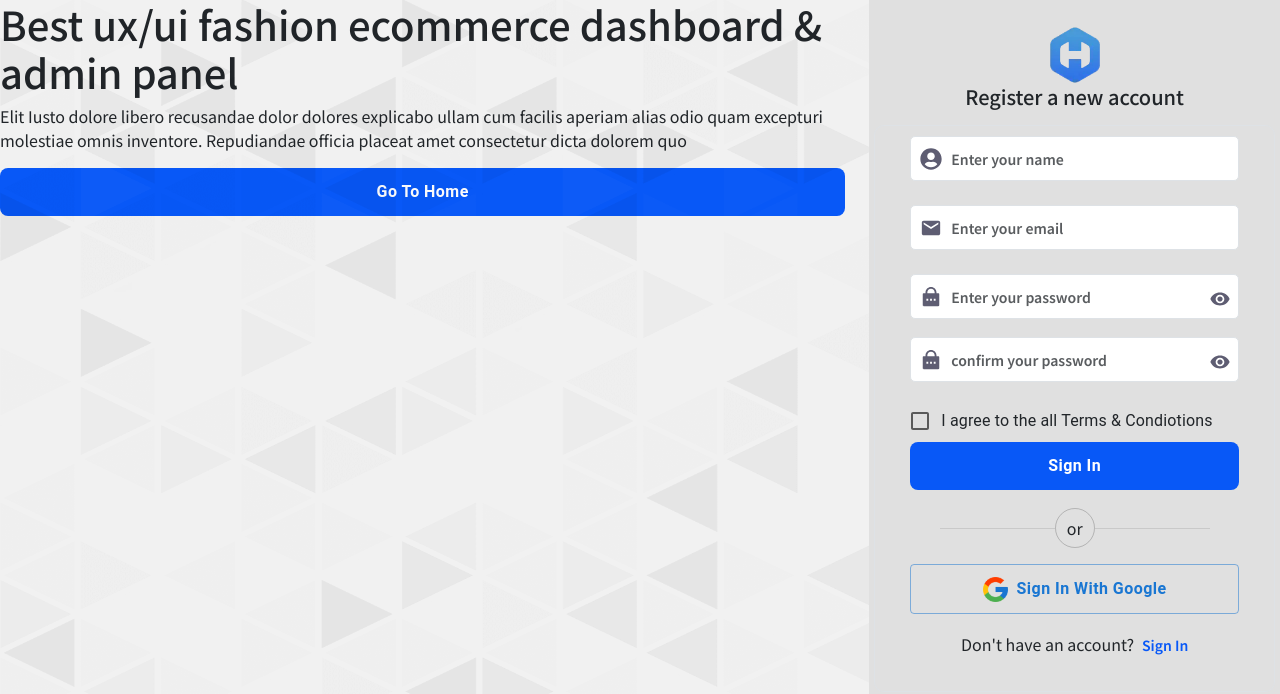
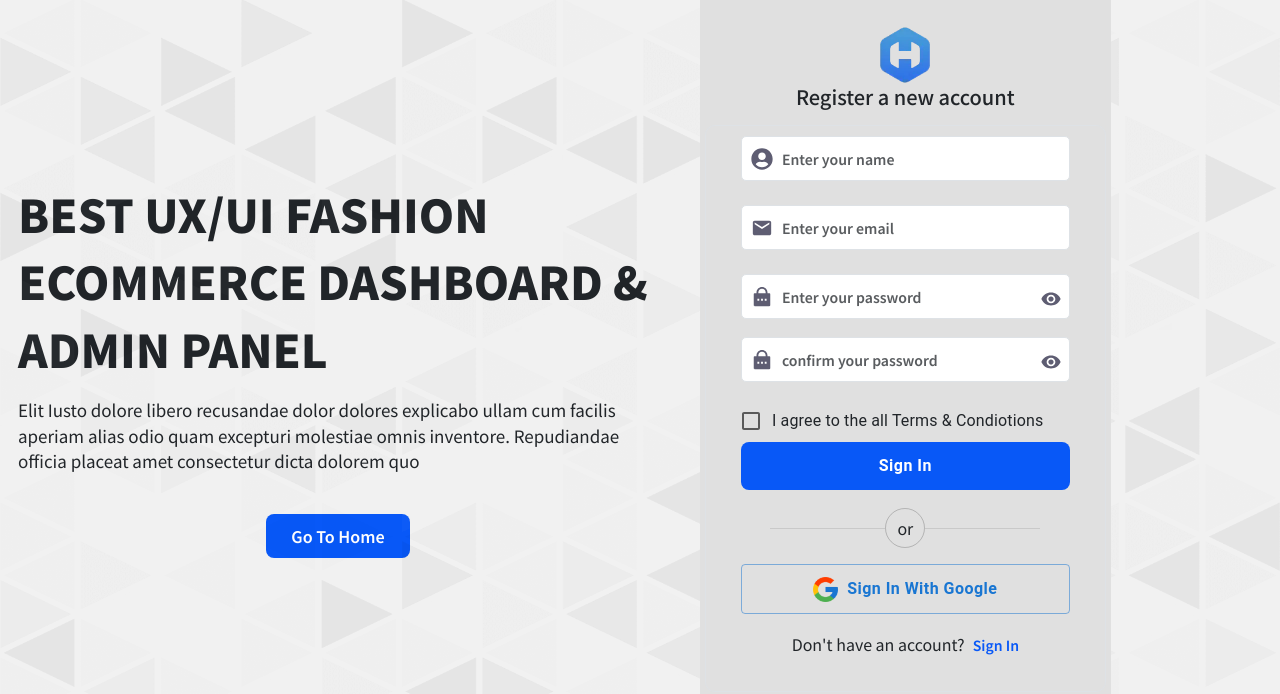
Before and after one commit to WhiteFoxZ/my-app, a React (Create React App) app: page /signUp in a window 1280 px wide. Shown: the top 694 px of the page. Built offline with nearby package versions, Linux system fonts and the light colour scheme.

Commit message:
사이드메뉴 같은메뉴 클릭시 서브메뉴 접기

```diff
--- a/src/App.css
+++ b/src/App.css
@@ -302,15 +302,11 @@ header button.rounded-circle:hover svg {
     font-size: 18px !important;
 }
 
-.main .sidebarWrapper .sidebar ul li button a {
-    color: #5e5d72 !important;
-    text-decoration: none !important;
-}
-
-.main .sidebarWrapper .sidebar ul li button a:visited,
-a:active,
+a,
+a:visited,
 a:hover {
     text-decoration: none !important;
+    color: #5e5d72;
 }
 
 .main .sidebarWrapper .sidebar ul li button:hover {
@@ -387,6 +383,10 @@ a:hover {
     font-size: 14px !important;
     font-weight: 500 !important;
     transition: all 0.3s;
+}
+
+.main .sidebarWrapper .sidebar ul .submenu li a.active {
+    color: #0858f7 !important;
 }
 
 .main .sidebarWrapper .sidebar ul .submenu li a:hover {
@@ -776,3 +776,20 @@ input:-webkit-autofill:active {
     background: transparent !important;
     padding-top: 10px !important;
 }
+
+.mc-register-banner-content {
+    max-width: 700px;
+    padding: 30px;
+}
+
+.mc-register-banner-title {
+    font-size: 45px;
+    font-weight: 900;
+    margin-bottom: 15px;
+    text-transform: uppercase;
+}
+
+.mc-register-banner-descrip {
+    font-size: 17px;
+    margin-bottom: 40px;
+}
--- a/src/components/SideBar/index.js
+++ b/src/components/SideBar/index.js
@@ -2,7 +2,7 @@ import Button from '@mui/material/Button';
 import React from 'react';
 import { FaAngleRight } from 'react-icons/fa';
 
-import { Link } from 'react-router-dom';
+import { NavLink } from 'react-router-dom';
 
 import { IoMdLogOut } from 'react-icons/io';
 
@@ -10,14 +10,20 @@ import { SideBarMenuList } from '../SideBarMenuList/SideBarMenuList';
 import { MyContext } from '../../App';
 
 const SideBar = () => {
-    const [activeTap, setActiveTap] = React.useState(0);
+    const [activeTapId, setActiveIdTap] = React.useState(0);
 
     const menuArray = SideBarMenuList;
 
     const [menuList, setMenuList] = React.useState(menuArray);
 
     const isOpenSubmenu = index => {
-        setActiveTap(index);
+        if (activeTapId === index && menuList[index].isToggleSubmenu === true) {
+            //같은 메뉴 클릭시
+            menuList[index].isToggleSubmenu = false;
+            setMenuList([...menuList]); // 배열 상태 업데이트
+            return;
+        } else {
+            setActiveIdTap(index);
 
             if (menuList[index].submenu && menuList[index].submenu !== undefined && menuList[index].submenu.length !== 0) {
                 // 단일 메뉴 클릭시
@@ -31,8 +37,9 @@ const SideBar = () => {
             menuList[index].isToggleSubmenu = true;
 
             setMenuList([...menuList]); // 배열 상태 업데이트
+        }
 
-        console.log('activeTap', activeTap, 'isToggleSubmenu', menuList[index].isToggleSubmenu);
+        console.log('activeTapId', activeTapId, 'isToggleSubmenu', menuList[index].isToggleSubmenu);
     };
 
     //사이드바 메뉴 토클링
@@ -48,7 +55,7 @@ const SideBar = () => {
                         <li key={element.id}>
                             {element.submenu.length > 0 ? (
                                 <Button
-                                    className={` w-100 ${activeTap === element.id && element.isToggleSubmenu === true ? 'active' : ''} `}
+                                    className={` w-100 ${activeTapId === element.id && element.isToggleSubmenu === true ? 'active' : ''} `}
                                     onClick={() => isOpenSubmenu(element.id)}
                                 >
                                     <span className="icon">{element.icon}</span>
@@ -63,29 +70,29 @@ const SideBar = () => {
                                 </Button>
                             ) : (
                                 <Button
-                                    className={` w-100 ${activeTap === element.id && element.isToggleSubmenu === true ? 'active' : ''} `}
+                                    className={` w-100 ${activeTapId === element.id && element.isToggleSubmenu === true ? 'active' : ''} `}
                                     onClick={() => isOpenSubmenu(element.id)}
                                 >
                                     <span className="icon">{element.icon}</span>
 
-                                    <Link to={element.link}>
+                                    <NavLink to={element.link}>
                                         {element.id} {element.name}
-                                    </Link>
+                                    </NavLink>
                                 </Button>
                             )}
 
                             {element.submenu.length > 0 ? (
                                 <div
                                     className={` submenuWrapper ${
-                                        activeTap === element.id && element.isToggleSubmenu === true ? 'colapse' : 'colapsed'
+                                        activeTapId === element.id && element.isToggleSubmenu === true ? 'colapse' : 'colapsed'
                                     } `}
                                 >
                                     <ul className="submenu">
                                         {element.submenu.map(sub => (
                                             <li key={sub.id}>
-                                                <Link to={sub.link} className="text-decoration-none">
+                                                <NavLink to={sub.link} className="text-decoration-none">
                                                     {sub.name}
-                                                </Link>
+                                                </NavLink>
                                             </li>
                                         ))}
                                     </ul>
--- a/src/pages/SignUp/index.js
+++ b/src/pages/SignUp/index.js
@@ -35,13 +35,16 @@ const SignUp = () => {
 
             <section className="loginSection signUpSection">
                 <div className="row">
-                    <div className="col-md-8 d-flex align-items-center flex-column">
-                        <h1>Best ux/ui fashion ecommerce dashboard & admin panel</h1>
-                        <p>
+                    <div className="col-md-8 d-flex align-items-center flex-column justify-content-center mc-register-banner-content ">
+                        <p className="mc-register-banner-title">Best ux/ui fashion ecommerce dashboard & admin panel</p>
+                        <p className="mc-register-banner-descrip">
                             Elit Iusto dolore libero recusandae dolor dolores explicabo ullam cum facilis aperiam alias odio quam excepturi molestiae
                             omnis inventore. Repudiandae officia placeat amet consectetur dicta dolorem quo
                         </p>
-                        <Button className="btn-blue btn-lg w-100 btn-big ">go to home</Button>
+
+                        <Link to={'/'} className="btn-blue btn-big">
+                            go to home
+                        </Link>
                     </div>
                     <div className="col-md-4">
                         <div className="loginBox">
@@ -135,7 +138,12 @@ const SignUp = () => {
                                             <span className="line"></span>
                                         </div>
 
-                                        <Button variant="outlined" className="w-100 btn-lg btn-big loginWithGoogle">
+                                        <Button
+                                            variant="outlined"
+                                            className="w-100 btn-lg btn-big loginWithGoogle"
+                                            LinkComponent="a"
+                                            href="https://accounts.google.com/"
+                                        >
                                             <img src={googlelogo} width="25px" />
                                             &nbsp; Sign In with Google
                                         </Button>
```
Lines whose indentation alone changed are shown as unchanged.
